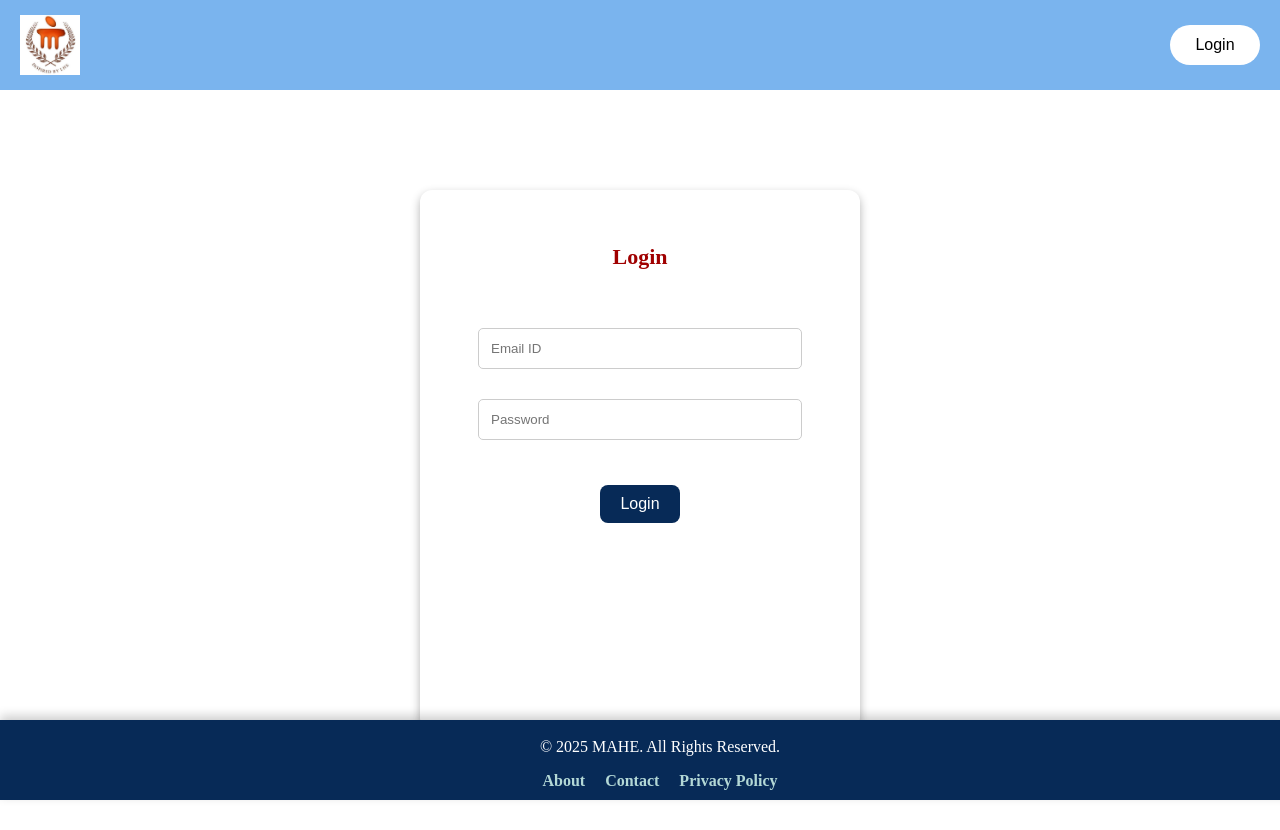
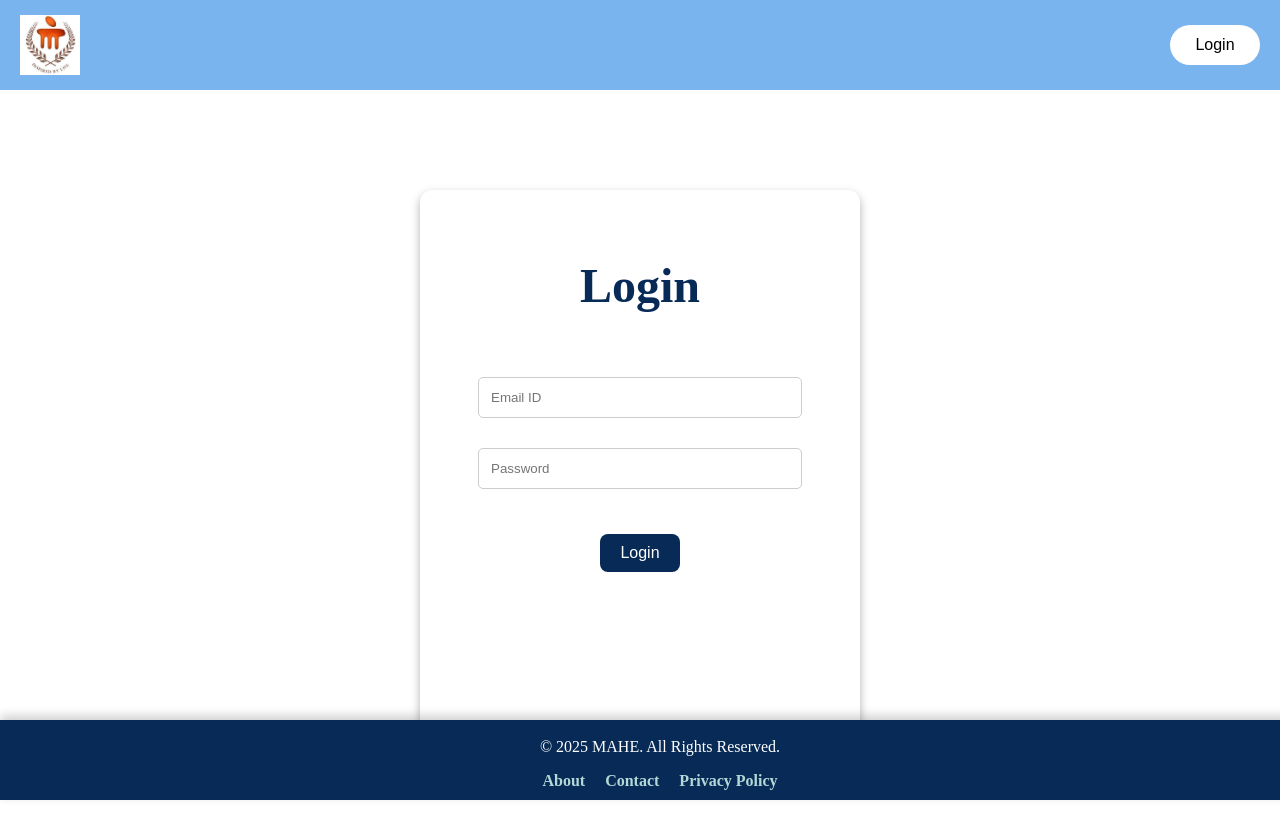
Before and after one commit to flyash07/co_po_web, a React (Vite) app in the folder client/: page /login in a window 1280 px wide. Built offline with nearby package versions, Linux system fonts and the light colour scheme.

Commit message:
Fixed h2 css leaks from rootcase.css files, added scrollbar

```diff
--- a/client/src/components/dashboard/CoRootCause.css
+++ b/client/src/components/dashboard/CoRootCause.css
@@ -35,7 +35,7 @@
 }
 
 /* Section heading */
-h2 {
+.head {
     font-size: 22px;
     font-weight: bold;
     color: #a00000;
--- a/client/src/components/dashboard/CoRootCause.tsx
+++ b/client/src/components/dashboard/CoRootCause.tsx
@@ -16,7 +16,7 @@ const CoRootCause: React.FC = () => {
         Actions to be written as per table in the next page.
       </div>
 
-      <h2>Examples of Analysis and Proposed Actions</h2>
+      <h2 className="head">Examples of Analysis and Proposed Actions</h2>
       <div className="example">
         <h3>Sample 1:</h3>
         <p>
--- a/client/src/components/dashboard/PoRootCause.css
+++ b/client/src/components/dashboard/PoRootCause.css
@@ -35,7 +35,7 @@
 }
 
 /* Section heading */
-h2 {
+.head {
     font-size: 22px;
     font-weight: bold;
     color: #a00000;
--- a/client/src/components/dashboard/PoRootCause.tsx
+++ b/client/src/components/dashboard/PoRootCause.tsx
@@ -17,7 +17,7 @@ const CoRootCause: React.FC = () => {
 
       </div>
 
-      <h2>Examples of Analysis and Proposed Actions</h2>
+      <h2 className="head">Examples of Analysis and Proposed Actions</h2>
       <div className="example">
         <h3>Sample 1:</h3>
         <p>
```
Also changed, not shown: client/src/components/login/LoginPage.css (line endings or trailing spaces).
